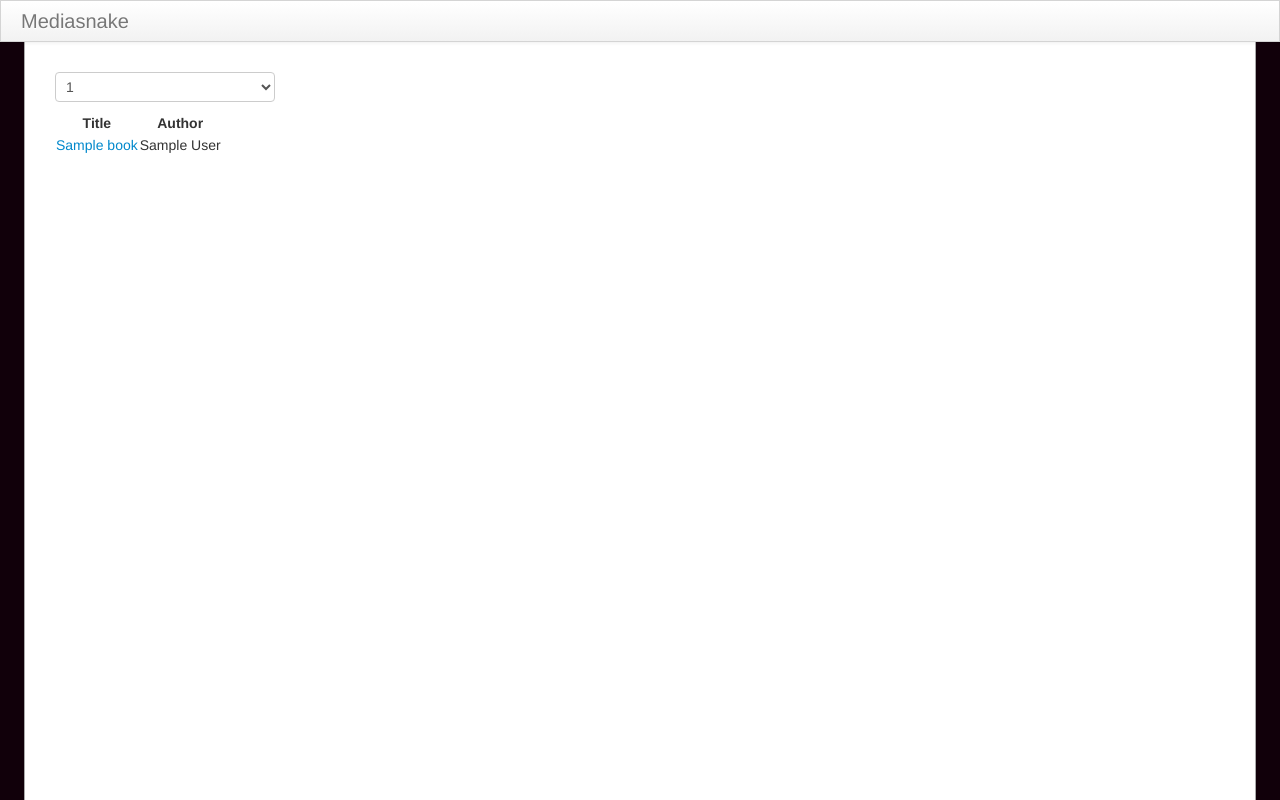
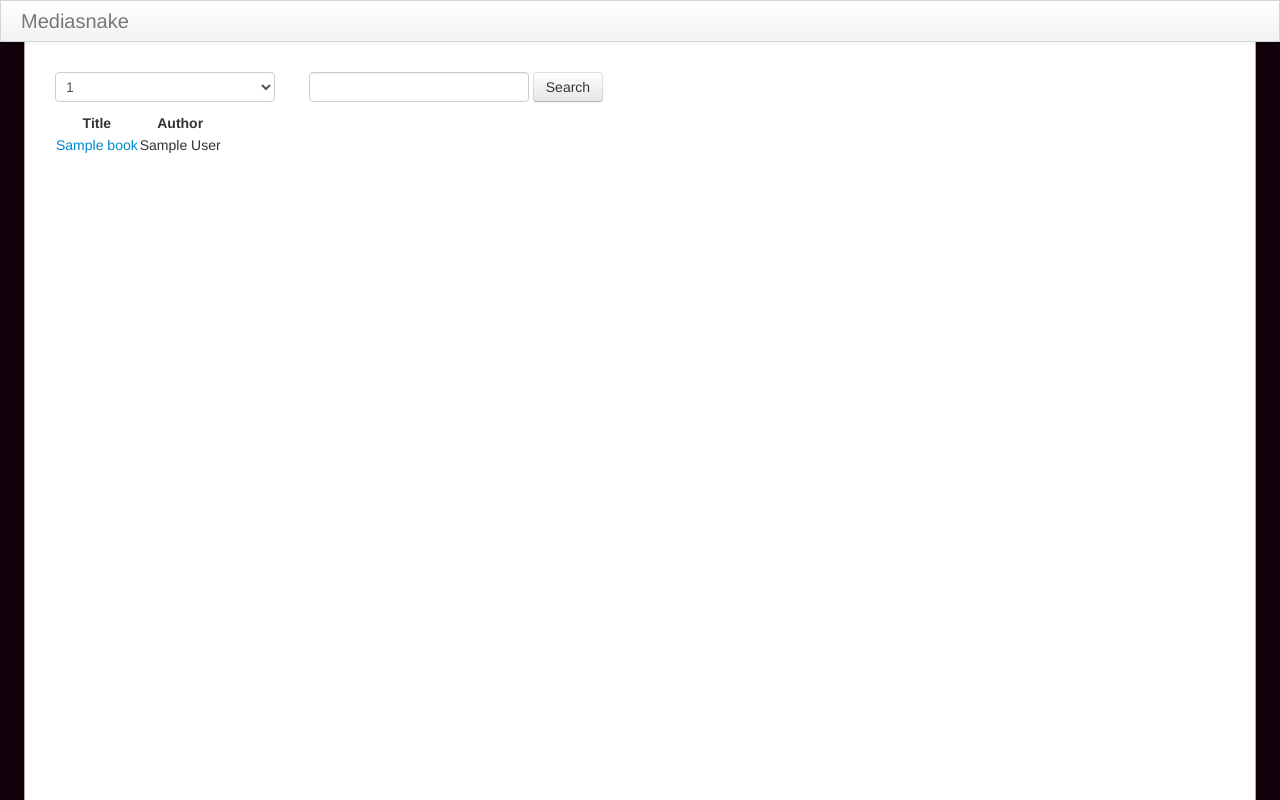
Before and after one commit to pv/mediasnake, a Django app: template mediasnakebooks/templates/mediasnakebooks/index.html in a window 1280 px wide. Run offline with Django 3.2, Linux system fonts and the light colour scheme; the template is opened without the code that fills it: most values are stand-ins (such as "Sample title", 1, 10 or a date in 2020); some libraries are stand-ins or nearby versions.

Commit message:
books: add search box to index

```diff
--- a/mediasnakebooks/static/mediasnakebooks/css/mediasnakebooks.css
+++ b/mediasnakebooks/static/mediasnakebooks/css/mediasnakebooks.css
@@ -14,6 +14,18 @@ div.controls {
 
 div.controls select {
     margin-top: 10px;
+}
+
+div.controls input.text {
+    margin-top: 10px;
+}
+
+div.controls .search {
+    margin-left: 30px;
+}
+
+div.controls .search form {
+    display: inline;
 }
 
 div.controls a.pull-right {
--- a/mediasnakebooks/templates/mediasnakebooks/index.html
+++ b/mediasnakebooks/templates/mediasnakebooks/index.html
@@ -17,6 +17,14 @@
   {% if books.has_next %}
   <a class="btn" href="?page={{ books.next_page_number }}">Next</a>
   {% endif %}
+
+  <span class="search">
+    <form action="" method="GET">
+      <input class="text" type="text" name="search" value="{{ search_str }}">
+      <input type="hidden" name="page" value="{{ books.number }}">
+      <input class="btn" type="Submit" value="Search">
+    </form>
+  </span>
 </div>
 
 <table>
@@ -45,5 +53,15 @@ $("#page-select").change(function() {
         window.location = "?page=" + dest;
     }
 });
+
+$("#page-select").change(function() {
+    var dest = "";
+    $("#page-select option:selected").each(function () {
+        dest = $(this).attr("value");
+    });
+    if (dest != "") {
+        window.location = "?page=" + dest;
+    }
+});
 </script>
 {% endblock %}
```
Also changed, not shown: mediasnakebooks/views.py (+13 -3 lines).
